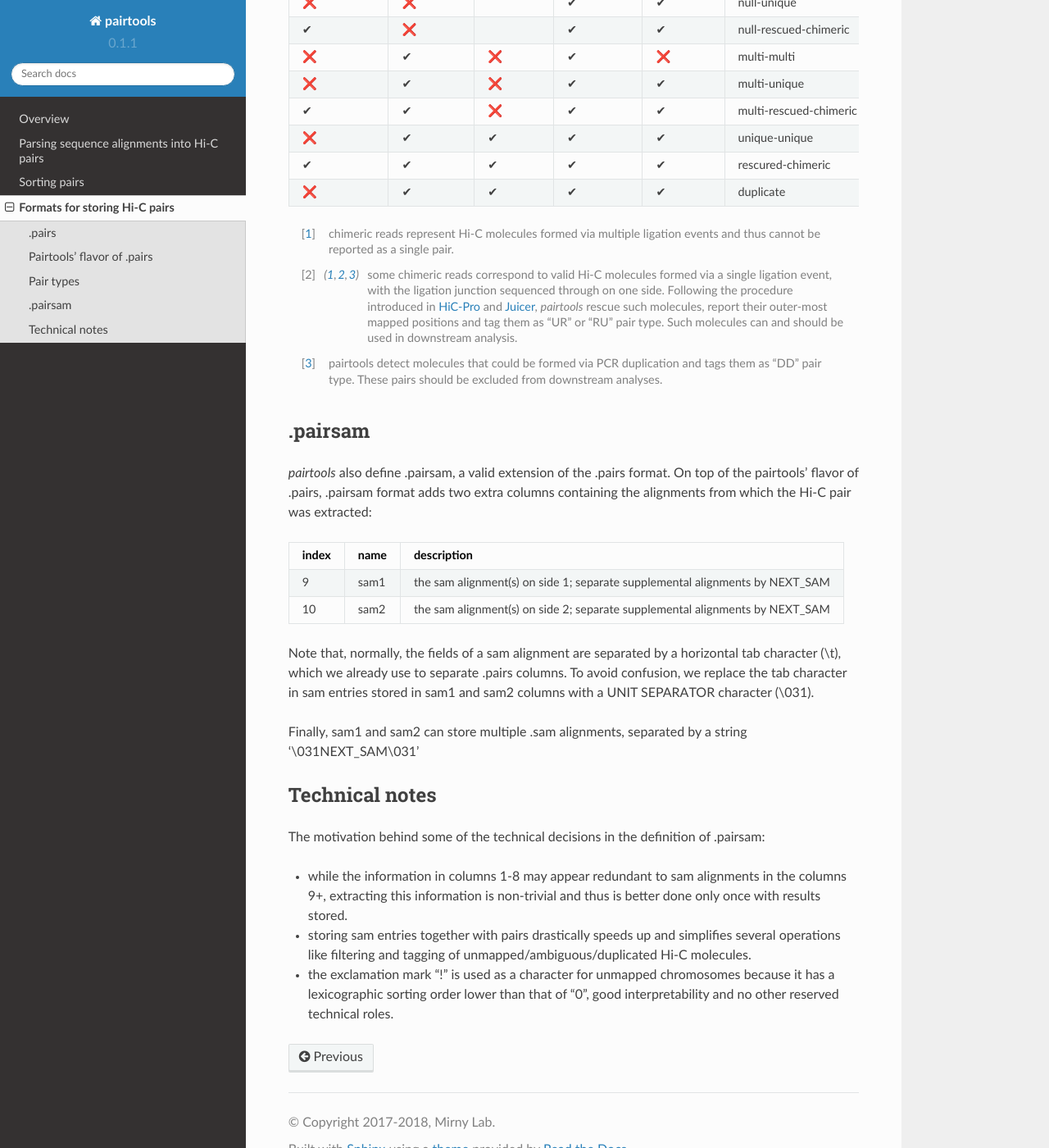
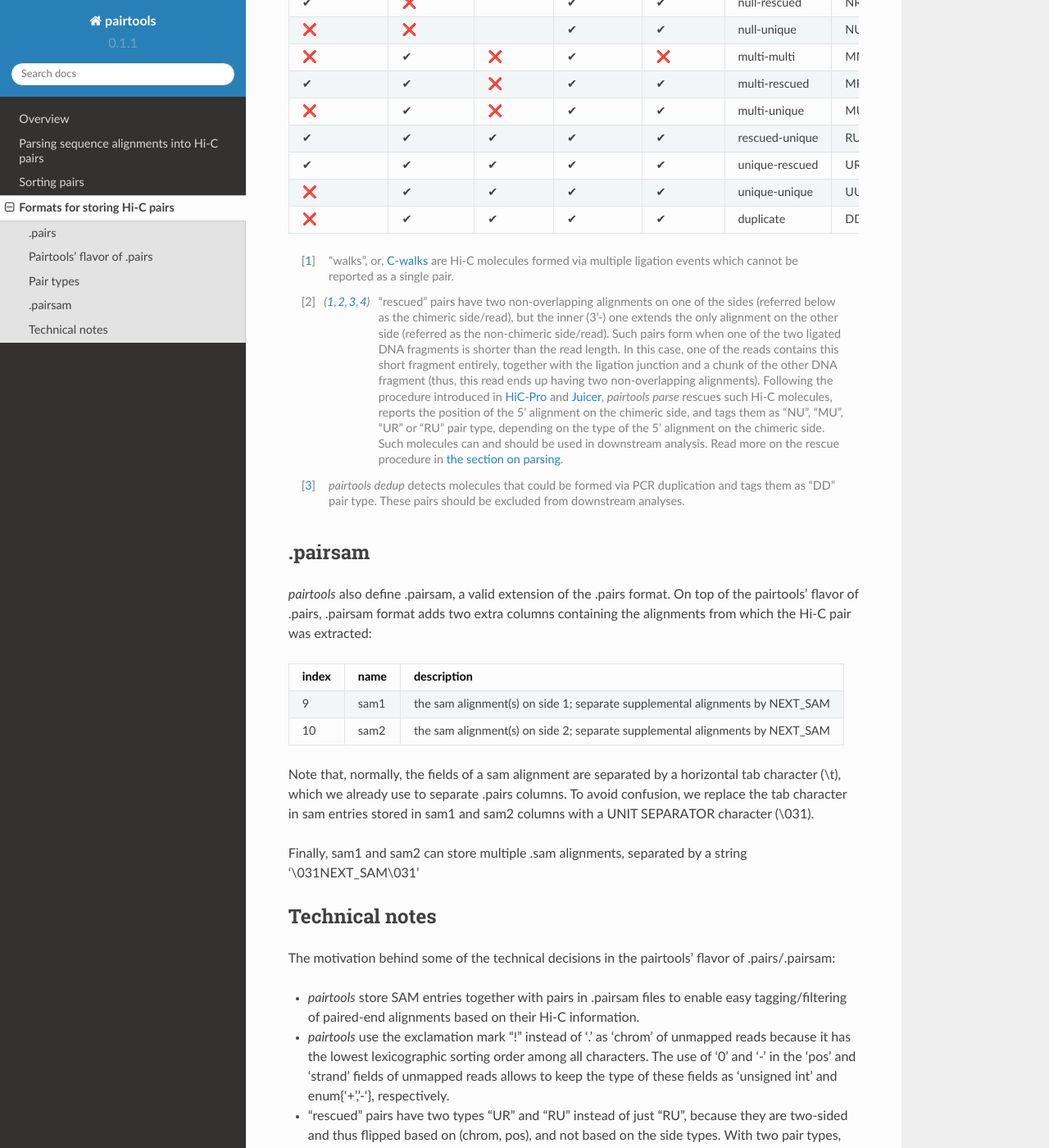
Before and after one commit to open2c/pairtools, a Sphinx documentation site: the page built from doc/formats.rst, in a window 1280 px wide and 1400 px high, scrolled down 1702 px. Shown: the whole window at 82% size. Built offline with Sphinx 7.4.7 and the Read the Docs theme 2.0.0, drawn with Linux system fonts in a browser that asks for light colours; pages that are not in the unit, such as notebooks, are missing from menus; some of the changed text lies outside the part shown.

Commit message:
docs: update the "Formats" section

```diff
--- a/doc/formats.rst
+++ b/doc/formats.rst
@@ -75,34 +75,44 @@ identify which side has an alignment of a "poorer" quality
 (unmapped < multimapped < unique alignment)
 and which side has a "better" alignment and find the corresponding row in the table.
 
-=============== ========= ==================== ========= =================== ======================== ========== ===========
-  .              Less informative alignment     More informative alignment    .                        .          .
---------------- ------------------------------ ----------------------------- ------------------------ ---------- -----------
- >2 alignments   Mapped    Unique               Mapped    Unique              Pair type                Code       Sidedness
- |check|         |cross|   |cross|              |cross|   |cross|             chimeric-chimeric        CC         0 [1]_
- |cross|         |cross|                        |cross|                       null                     NN         0
- |cross|         |cross|                        |check|   |cross|             null-multi               NM         0
- |cross|         |cross|                        |check|   |check|             null-unique              NU         1
- |check|         |cross|                        |check|   |check|             null-rescued-chimeric    NR         1 [2]_
- |cross|         |check|   |cross|              |check|   |cross|             multi-multi              MM         0
- |cross|         |check|   |cross|              |check|   |check|             multi-unique             MU         1
- |check|         |check|   |cross|              |check|   |check|             multi-rescued-chimeric   MR         2 [2]_
- |cross|         |check|   |check|              |check|   |check|             unique-unique            UU         2
- |check|         |check|   |check|              |check|   |check|             rescured-chimeric        UR or RU   2 [2]_
- |cross|         |check|   |check|              |check|   |check|             duplicate                DD         2 [3]_
-=============== ========= ==================== ========= =================== ======================== ========== ===========
+=============== ========= ================== ========= ================== ======================== ====== ===========
+  .              Less informative alignment   More informative alignment   .                        .      .
+--------------- ---------------------------- ---------------------------- ------------------------ ------ -----------
+ >2 alignments   Mapped    Unique             Mapped    Unique             Pair type                Code   Sidedness
+ |check|         |cross|   |cross|            |cross|   |cross|            walk-walk                WW     0 [1]_
+ |cross|         |cross|                      |cross|                      null                     NN     0
+ |cross|         |cross|                      |check|   |cross|            null-multi               NM     0
+ |check|         |cross|                      |check|   |check|            null-rescued             NR     1 [2]_
+ |cross|         |cross|                      |check|   |check|            null-unique              NU     1
+ |cross|         |check|   |cross|            |check|   |cross|            multi-multi              MM     0
+ |check|         |check|   |cross|            |check|   |check|            multi-rescued            MR     1 [2]_
+ |cross|         |check|   |cross|            |check|   |check|            multi-unique             MU     1
+ |check|         |check|   |check|            |check|   |check|            rescued-unique           RU     2 [2]_
+ |check|         |check|   |check|            |check|   |check|            unique-rescued           UR     2 [2]_
+ |cross|         |check|   |check|            |check|   |check|            unique-unique            UU     2
+ |cross|         |check|   |check|            |check|   |check|            duplicate                DD     2 [3]_
+=============== ========= ================== ========= ================== ======================== ====== ===========
 
-.. [1] chimeric reads represent Hi-C molecules formed via multiple ligation
-   events and thus cannot be reported as a single pair.
+.. [1] "walks", or, `C-walks <https://www.nature.com/articles/nature20158>`_ are
+   Hi-C molecules formed via multiple ligation events which cannot be reported
+   as a single pair.
 
-.. [2] some chimeric reads correspond to valid Hi-C molecules formed via a single
-   ligation event, with the ligation junction sequenced through on one side.
+.. [2] "rescued" pairs have two non-overlapping alignments on one of the sides
+   (referred below as the chimeric side/read), but the inner (3'-) one extends the
+   only alignment on the other side (referred as the non-chimeric side/read).
+   Such pairs form when one of the two ligated DNA fragments is shorter than
+   the read length. In this case, one of the reads contains this short fragment
+   entirely, together with the ligation junction and a chunk of the other DNA fragment
+   (thus, this read ends up having two non-overlapping alignments).
    Following the procedure introduced in `HiC-Pro <https://github.com/nservant/HiC-Pro>`_
-   and `Juicer <https://github.com/theaidenlab/juicer>`_, `pairtools` rescue such
-   molecules, report their outer-most mapped positions and tag them as "UR" or "RU" pair type.
-   Such molecules can and should be used in downstream analysis.
+   and `Juicer <https://github.com/theaidenlab/juicer>`_, `pairtools parse`
+   rescues such Hi-C molecules, reports the position of the 5' alignment on the
+   chimeric side, and tags them as "NU", "MU", "UR" or "RU" pair type, depending
+   on the type of the 5' alignment on the chimeric side. Such molecules can and
+   should be used in downstream analysis.
+   Read more on the rescue procedure in :doc:`the section on parsing <parsing>`.
 
-.. [3] pairtools detect molecules that could be formed via PCR duplication and
+.. [3] `pairtools dedup` detects molecules that could be formed via PCR duplication and
    tags them as "DD" pair type. These pairs should be excluded from downstream
    analyses.
 
@@ -131,19 +141,26 @@ Finally, sam1 and sam2 can store multiple .sam alignments, separated by a string
 Technical notes
 ---------------
 
-The motivation behind some of the technical decisions in the definition
-of .pairsam:
+The motivation behind some of the technical decisions in the pairtools' flavor
+of .pairs/.pairsam:
 
-- while the information in columns 1-8 may appear redundant to sam alignments in
-  the columns 9+, extracting this information is non-trivial and thus is better
-  done only once with results stored.
-- storing sam entries together with pairs drastically speeds up and simplifies
-  several operations like filtering and tagging of unmapped/ambiguous/duplicated
-  Hi-C molecules.
-- the exclamation mark "!" is used as a character for unmapped chromosomes
-  because it has a lexicographic sorting order lower than that of "0", good
-  interpretability and no other reserved technical roles.
-
+- `pairtools` store SAM entries together with pairs in .pairsam files to enable
+  easy tagging/filtering of paired-end alignments based on their Hi-C
+  information.
+- `pairtools` use the exclamation mark "!" instead of '.' as 'chrom' of
+  unmapped reads because it has the lowest lexicographic sorting order among all
+  characters. The use of '0' and '-' in the 'pos' and 'strand' fields of unmapped
+  reads allows to keep the type of these fields as 'unsigned int' and
+  enum{'+','-'}, respectively.
+- "rescued" pairs have two types "UR" and "RU" instead of just "RU", because
+  they are two-sided and thus flipped based on (chrom, pos), and not based on
+  the side types. With two pair types, `pairtools` can keep track of which side
+  of the pair was rescued.
+- in "rescued" pairs, the type "R" is assigned to the non-chimeric side.
+  This may seem counter-intuitive at first, since it is the chimeric side that
+  gets rescued, but this way `pairtools` can keep track of the type of the
+  5' alignment on the chimeric side (the alignment on the non-chimeric side
+  has to be unique for the pair to be rescued).
 
 
 .. |check| unicode:: U+2714 .. check
```
